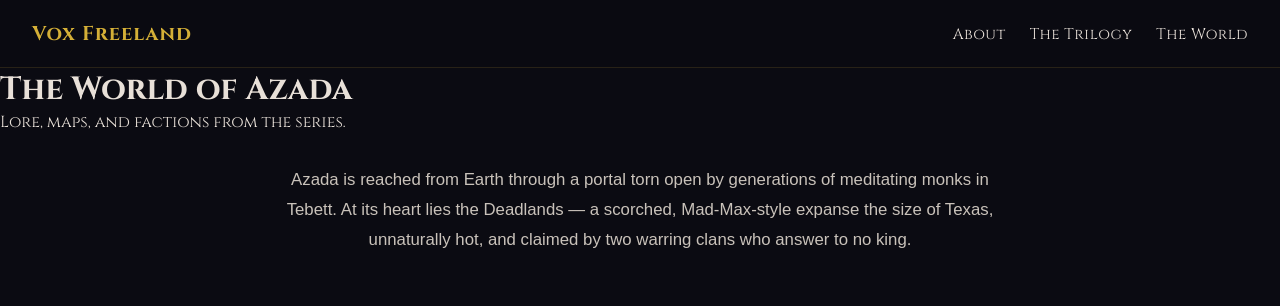
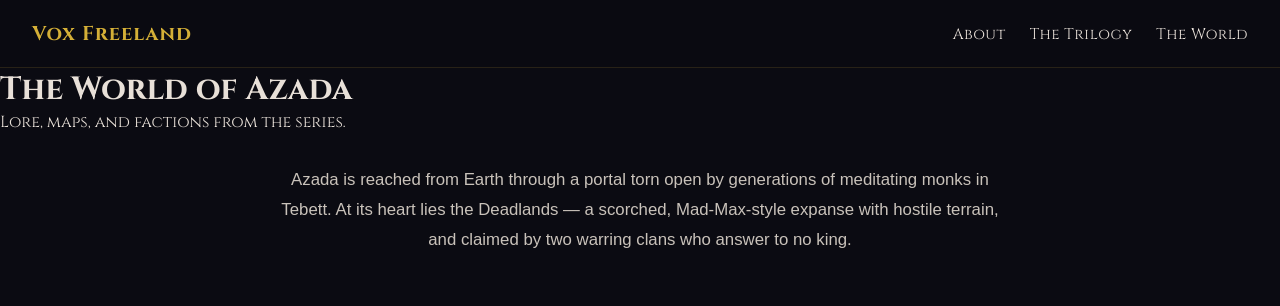
Before and after one commit to Vox-Freeland/unofficial-voxfreeland-page, a React (Vite) app: page /world in a window 1280 px wide. Shown: the top 306 px of the page. Built offline with nearby package versions, Linux system fonts and the light colour scheme.

Commit message:
edit to World page

```diff
--- a/src/pages/World.jsx
+++ b/src/pages/World.jsx
@@ -10,7 +10,7 @@ export default function World() {
         <p className="world-intro">
           Azada is reached from Earth through a portal torn open by generations of
           meditating monks in Tebett. At its heart lies the Deadlands — a scorched,
-          Mad-Max-style expanse the size of Texas, unnaturally hot, and claimed by
+          Mad-Max-style expanse with hostile terrain, and claimed by
           two warring clans who answer to no king.
         </p>
       </section>
```
